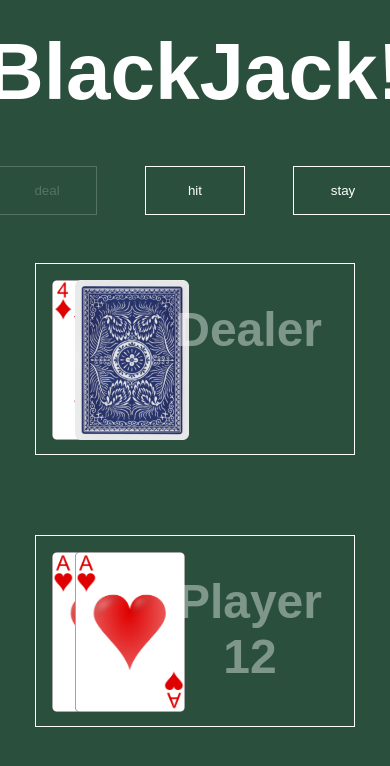
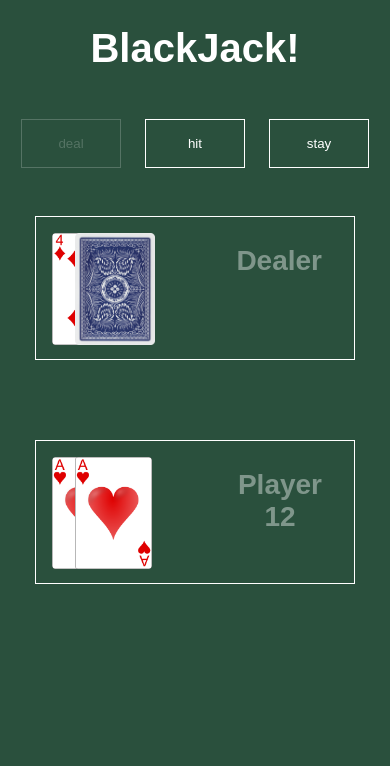
Before and after one commit to chrishughallen/chrishughallen.github.io, a plain HTML site: page views/blackjack.html in a window 390 px wide. Drawn offline with Linux system fonts and the light colour scheme.

Commit message:
blackjack mobile styles

```diff
--- a/styles/blackjack.css
+++ b/styles/blackjack.css
@@ -90,8 +90,25 @@ article.blackjack section.table div.hand {
 }
 
 @media(max-width: 767px) {
+  article.blackjack h1 {
+    font-size: 2.5rem;
+  }
+
+  article.blackjack div.game-options {
+    gap: 1.5rem;
+  }
+
   article.blackjack section.table div.card-box {
     width: 20rem;
+    height: 9rem;
+  }
+
+  article.blackjack section.table div.card-box .hand img {
+    max-height: 7rem;
+  }
+
+  article.blackjack section.table div.card-box .score h1 {
+    font-size: 1.75rem;
   }
 }
 
```
